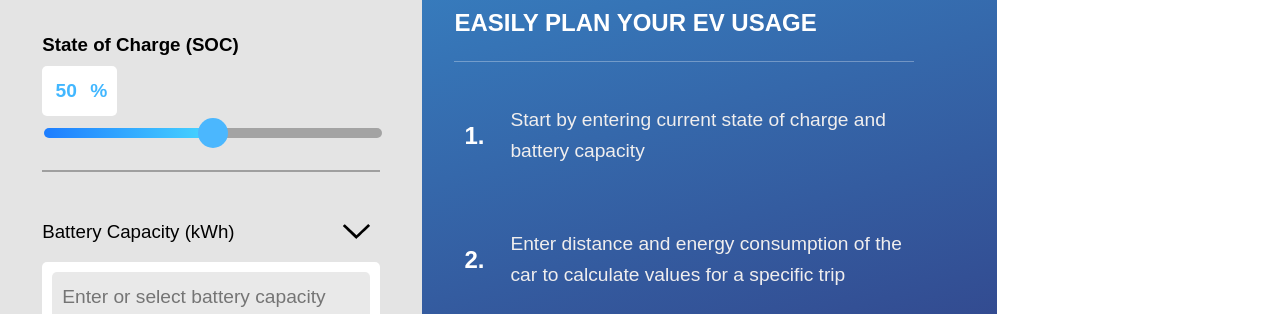
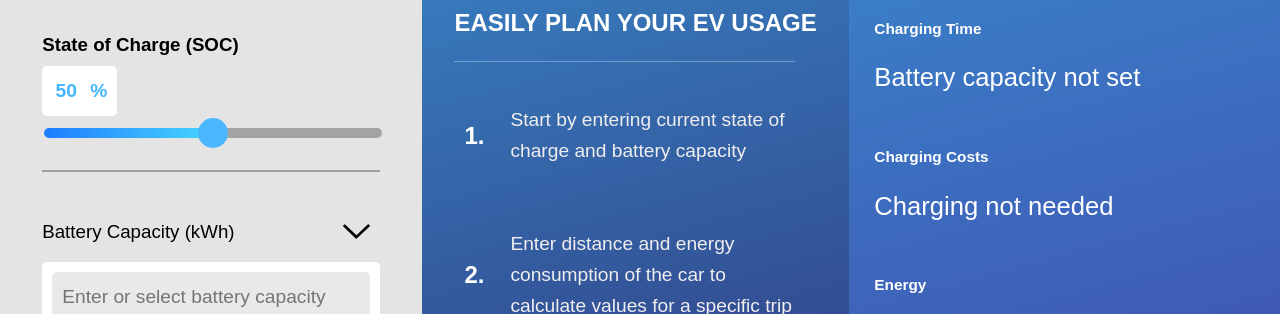
Before and after one commit to JeseGamerHD/BEV-calculator, a website with bundled scripts: page index.html in a window 1280 px wide. Shown: the part 244-558 px from the top of the page. Built offline with nearby package versions, Linux system fonts and the light colour scheme; files whose address does not match are found by name.

```diff
--- a/scripts/main.js
+++ b/scripts/main.js
@@ -74,7 +74,7 @@
 function initializeFirstTimeUse() {
 
     const firstTimeOverlay = document.querySelector('.first-time-use');
-    const resultsContent = document.querySelector('.results-content');
+    const resultsContent = document.querySelector('.oikea-puoli-sivusta');
     const inputAreaContainer = document.getElementById("input-area-container"); // Input side is hidden on mobile if first time is active
     const mobileActive = window.matchMedia("(max-width: 900px)"); // Using mobile?
 
--- a/styles/results.css
+++ b/styles/results.css
@@ -90,7 +90,7 @@
 }
 
 .results-content {
-    display: none;
+    display: flex;
     flex-direction: row; /* Horizontal layout */
     flex-wrap: wrap; /* Wrap on small screens */
     width: 100%;
```
Also changed, not shown: prototype.html (+3 -1 lines).
